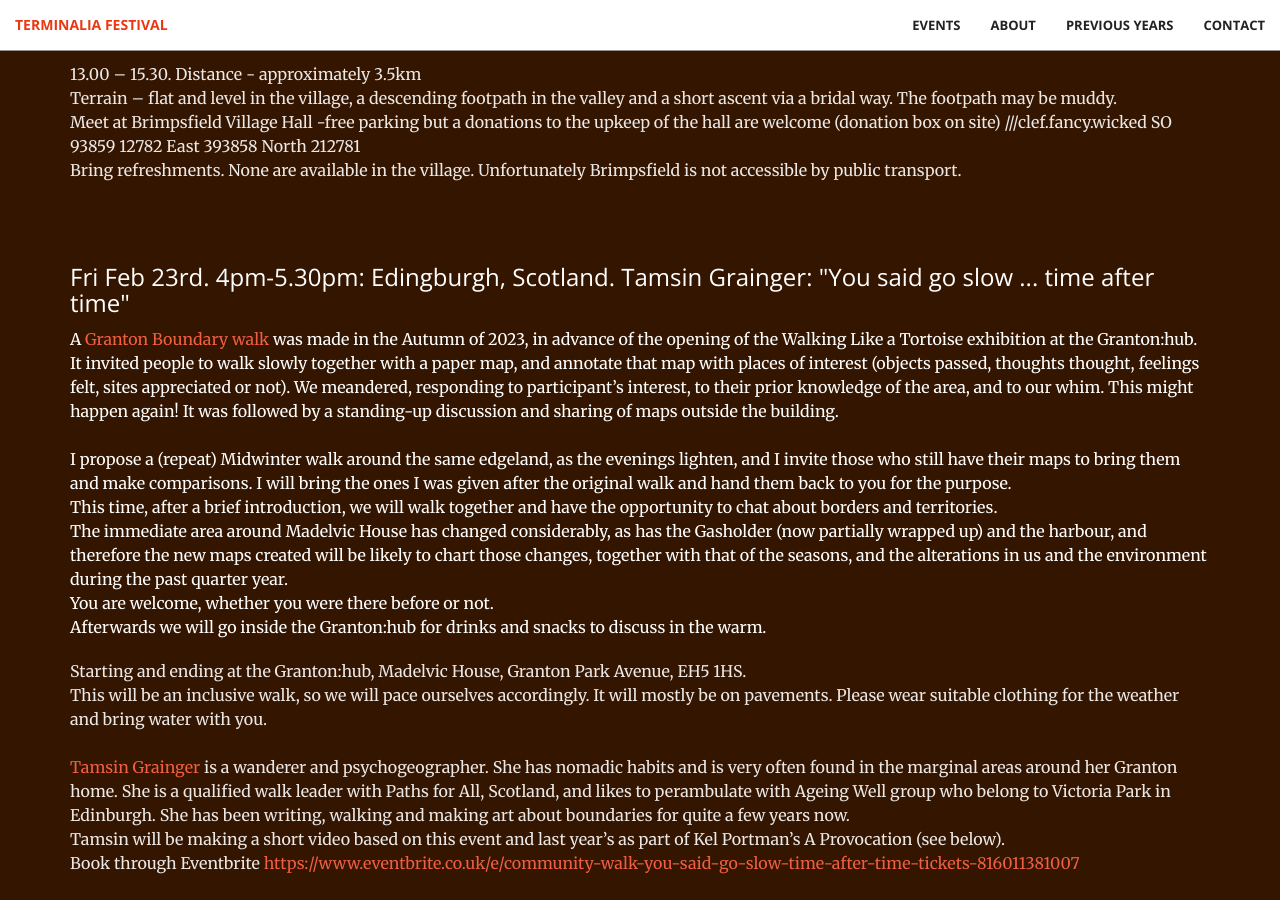
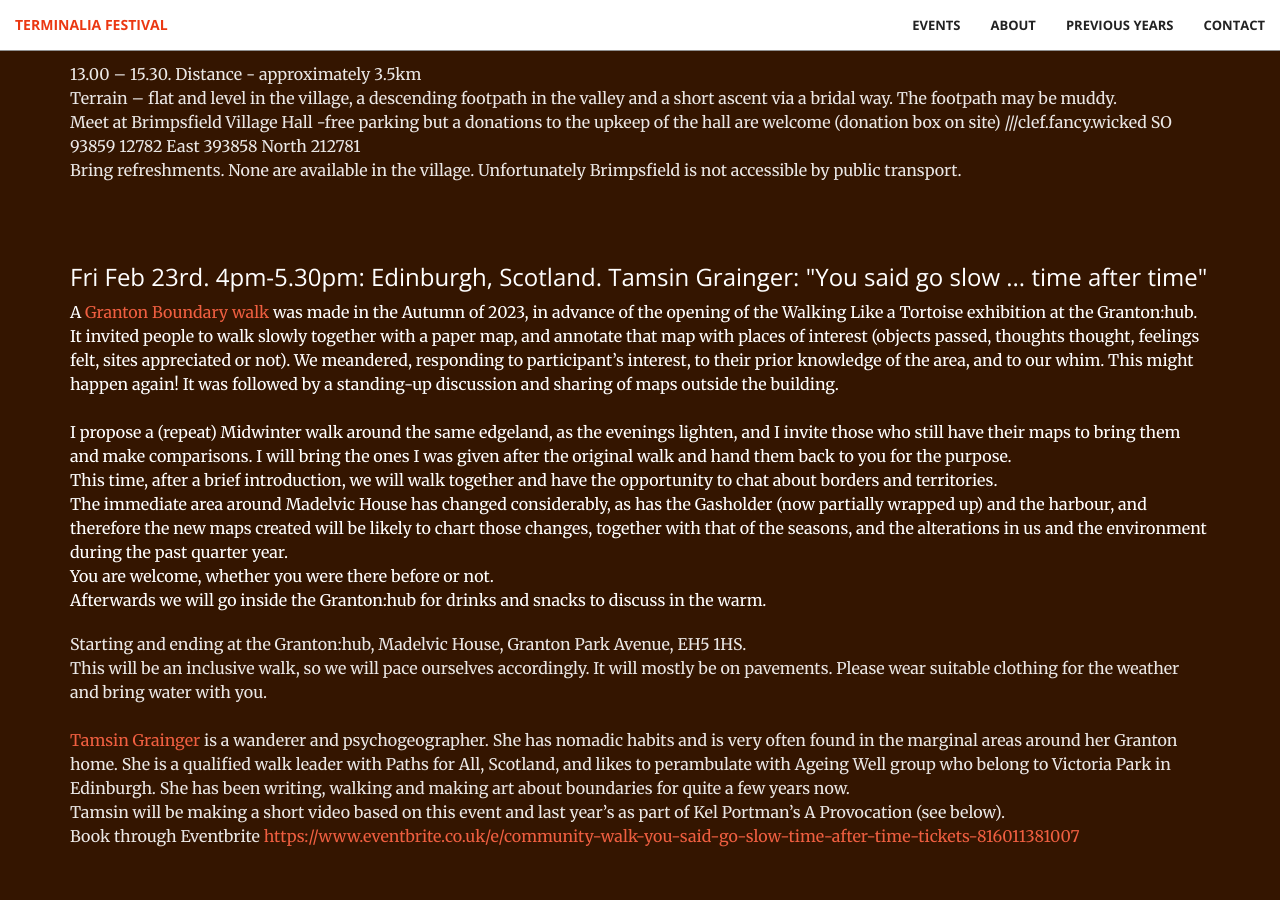
Before and after one commit to timwaters/terminalia, a Jekyll site: the page built from index.html, in a window 1280 px wide and 900 px high, scrolled down 3683 px. Built offline with Jekyll 4.4.1, drawn with Linux system fonts in a browser that asks for light colours.

Commit message:
I misspelt the capital city of scotland

```diff
--- a/_includes/events.html
+++ b/_includes/events.html
@@ -94,7 +94,7 @@
 
         <div class="col-lg-12 col-lg-offset-0 text-left event">
 
-          <h3>Fri Feb 23rd. 4pm-5.30pm: Edingburgh, Scotland. Tamsin Grainger: "You said go slow ... time after time" </h3>
+          <h3>Fri Feb 23rd. 4pm-5.30pm: Edinburgh, Scotland. Tamsin Grainger: "You said go slow ... time after time" </h3>
 
 
           <p class="text">
```
